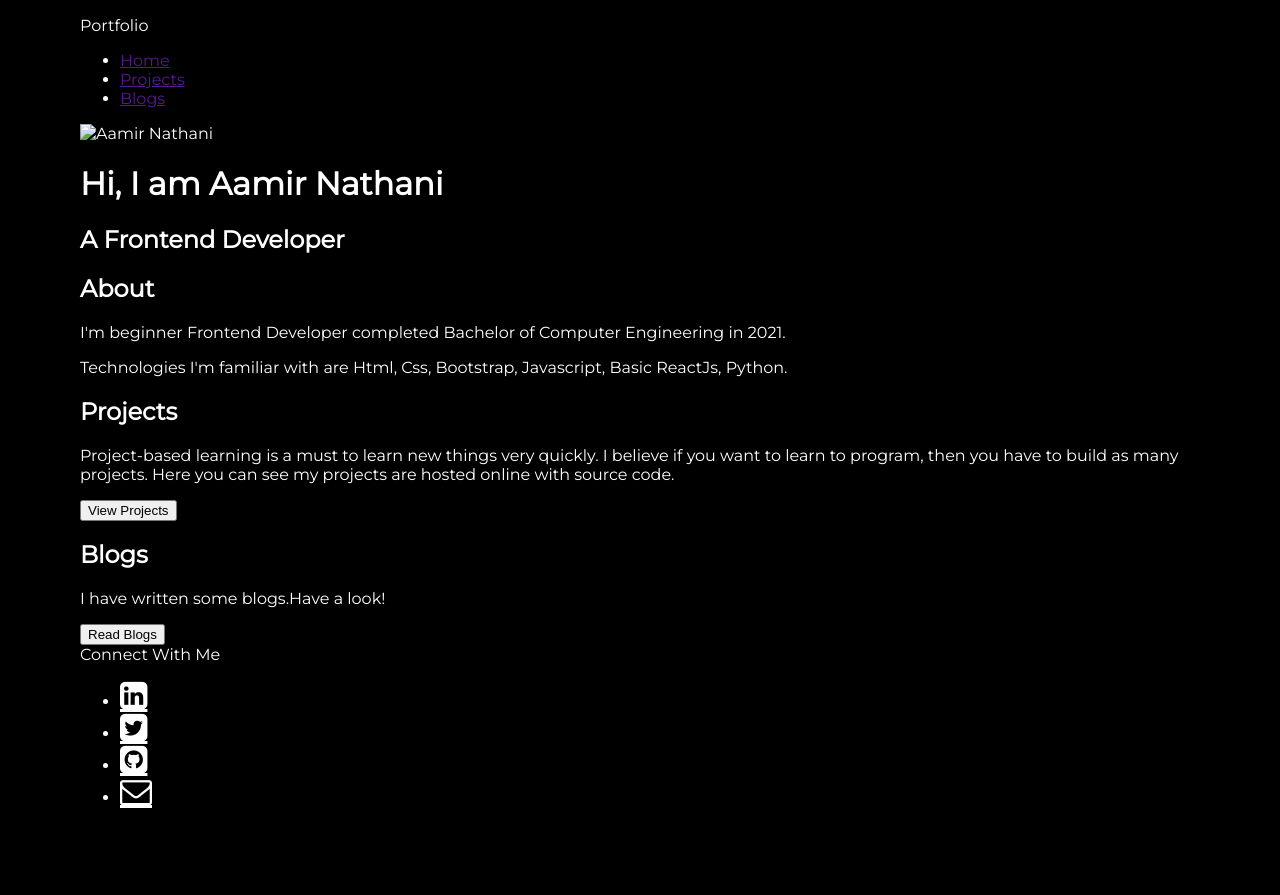
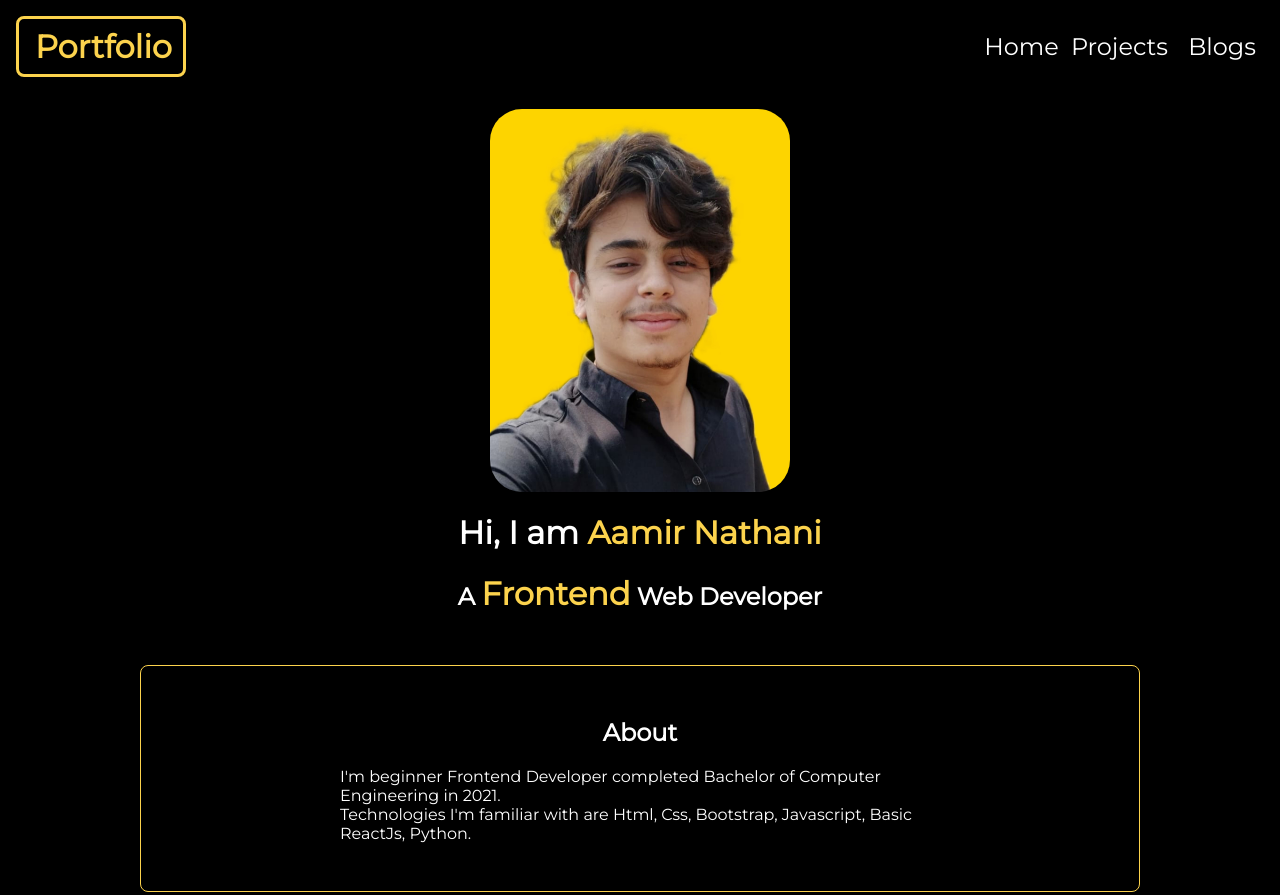
Before and after one commit to amirnathani9/my-portfolio, a plain HTML site: page index.html in a window 1280 px wide. Shown: the top 895 px of the page. Before the commit the page ends 840 px from the top, so only its background shows below. Drawn offline with Linux system fonts and the light colour scheme.

Commit message:
fixed html and css

```diff
--- a/index.html
+++ b/index.html
@@ -4,75 +4,82 @@
     <meta charset="UTF-8">
     <meta http-equiv="X-UA-Compatible" content="IE=edge">
     <meta name="viewport" content="width=device-width, initial-scale=1.0">
+
     <link href="style.css" rel="stylesheet" />
     <link rel="stylesheet" href="https://stackpath.bootstrapcdn.com/font-awesome/4.7.0/css/font-awesome.min.css">
     <title>Aamir Nathani | Portfolio </title>
 </head>
 <body>
-    <nav>
-        <div>Portfolio</div>
-        <ul>
-            <li>
-                <a href="">Home</a>
+
+
+    <nav class="navigation nav-container">
+        <div class="nav-brand brand-border">Portfolio</div>
+        <ul class="list-non-bullet nav-pills >
+            <li class="list-item-inline">
+                <a href="index.html">Home</a>
              </li>
-            <li>
-                <a href="">Projects</a>
+            <li class="list-item-inline">
+                <a href="project.html">Projects</a>
              </li>
-             <li>
-                <a href="">Blogs</a>
+             <li class="list-item-inline">
+                <a href="blogs.html">Blogs</a>
              </li>
         </ul>
     </nav>
 
-    <header>
-        <img src="/images/mypic.svg" alt="Aamir Nathani">
-        <h1>Hi, I am Aamir Nathani</h1>
-        <h2>A Frontend Developer</h2>
+    <header class="main-profile">
+        <img src="/images/profile.jpg" class="profile-img" alt="Aamir Nathani">
+        <h1>Hi, I am <span class="profile-heading"> Aamir Nathani</span></h1>
+        <h2>A <span class="profile-heading">Frontend</span> Web Developer</h2>
     </header>
 
-    <section>
-        <div>
+    <section class="section primary-section">
+        <div class="container-center">
             <h2>About</h2>
-            <p>I'm beginner Frontend Developer completed Bachelor of Computer Engineering in 2021.</p>
-            <p>Technologies I'm familiar with are Html, Css, Bootstrap, Javascript, Basic ReactJs, Python.</p>
+            <p>I'm beginner Frontend Developer completed Bachelor of Computer Engineering in 2021.<br>Technologies I'm familiar with are Html, Css, Bootstrap, Javascript, Basic ReactJs, Python.</p>
 
         </div>
     </section>
-
-    <section>
-        <div>
+    <br>
+    <section class="section secondary-section">
+        <div class="container-center">
             <h2>Projects</h2>
             <p>Project-based learning is a must to learn new things very quickly. I believe if you want to learn to program, then you have to build as many projects. Here you can see my projects are hosted online with source code.</p>
-            <button onclick="window.location.href=">View Projects</button>
+                <div class="btn-center">
+                    <button class="secondary-btn" onclick="window.location.href='project.html';">View Projects</button>
+                </div>
         </div>
     </section>
-
-    <section>
-        <div>
+    <br>
+    <section class="section primary-section">
+        <div class="container-center">
             <h2>Blogs</h2>
             <p>I have written some blogs.Have a look!</p>
-            <button onclick="window.location.href=">Read Blogs</button>
-
+            <div class="btn-center">
+                <button class="primary-btn" onclick="window.location.href='blogs.html';">Read Blogs</button>
+            </div>
         </div>
     </section>
-
-    <footer>
-        <div>Connect With Me</div>
-        <ul>
-            <li>
+    <br>
+    <br>
+<hr>
+    <footer class="list-non-bullet footer">
+        <div class="footer-line">Connect With Me</div>
+        <ul class="social-pills">
+            <li class="list-item-inline">
                 <a href="https://www.linkedin.com/in/aamirnathani/" target="  _blank " class="fa fa-2x fa-linkedin-square pr-4 social-logo " aria-hidden="true ">
                 </a>
             </li>
-            <li>
+            <li class="list-item-inline">
                 <a href="https://www.facebook.com/astusarchitects" target=" _blank " class="fa fa-2x fa-twitter-square pr-4 social-logo" aria-hidden="true">
                 </a>
             </li>
-            <li>
-                <a href="https://github.com/amirnathani9" target="_blank " class="fa fa-2x fa-github-square pr-4 social-logo" aria-hidden="true ">
+            <li class="list-item-inline">
+                <a href="https://github.com/amirnathani9" target=" _blank " class="fa fa-2x fa-github-square pr-4 social-logo" aria-hidden="true ">
                 </a>
             </li>
-            <li>
-                <a href="mailto:amirnathani9@gmail.com" target="_blank " class="fa fa-2x fa-envelope-o pr-4 social-logo" aria-hidden="true ">
+            <li class="list-item-inline">
+                <a href="mailto:amirnathani9@gmail.com" target=" _blank " class="fa fa-2x fa-envelope-o pr-4 social-logo" aria-hidden="true ">
                 </a>
             </li>
         </ul>
--- a/style.css
+++ b/style.css
@@ -13,37 +13,168 @@ body {
     background-color: black;
     color: white;
     font-family: 'Montserrat', sans-serif;
-    margin: 0;
-    padding: 1rem 5rem;
+    margin: 1rem;
+
 }
 
+.navigation{
+    color: white;
+}
 
+.navigation .nav-brand {
+    font-size:xx-large;
+    font-weight: bolder;
+    box-sizing: border-box;
+    padding: 0.5rem 1rem;
+}
 
+.navigation .brand-border{
+    color: var(--primary-color);
+    border-radius: 0.5rem;
+    border: 3px solid var(--primary-color);
+    display: block;
+    max-width: 170px;
+}
 
+.list-non-bullet {
 
+    list-style: none;
+    padding-inline-start: 0px;
+}
 
+.list-item-inline {
+    display: inline;
+    padding: 0rem 0.5rem;
+}
 
+.navigation .nav-pills {
+    text-align: right;
+}
 
+a{
+    color: white;
+    text-decoration: none;
+    font-size: x-large;
+}
 
+.nav-container {
+        display:flex;
+        justify-content:space-between;
+        align-items:center;
+}
 
+.main-profile {
+    padding:2rem;
+    text-align: center;
+}
 
+.profile-img {
+    max-width: 80%;
+    width: 300px;
+    border-radius: 2rem;
+    object-fit: cover;
+    margin: auto;
+    display: block;
+}
 
+.profile-heading {
+    text-align: center;
+    padding-top: 1rem;
+    color: var(--dark-gray);
+}
 
+.main-profile .profile-heading{
+    color: var(--primary-color);
+    font-weight: bolder;
+    font-size: 2rem;
+}
 
+.section {
+    padding: 2rem;
+    box-sizing: border-box;
 
+}
 
+.section h2{
+    text-align: center;
+}
 
+.section .container-center {
+    max-width: 600px;
+    margin: auto;
 
+}
 
+.primary-section{
+    color:white;
+    border-radius: 0.5rem;
+    border: 1px solid var(--primary-color);
+    display: block;
+    max-width: 1000px;
+    margin: auto;
+}
 
+.secondary-section {
+    color:var(--primary-color);
+    border-radius: 0.5rem;
+    border: 1px solid white;
+    display: block;
+    max-width: 1000px;
+    margin: auto;
+}
 
+.btn-center{
+    margin: 0;
+    text-align: center;
+}
 
+.secondary-btn{
+    color: var(--primary-color);
+    border-radius: 0.5rem;
+    border: 3px solid var(--primary-color);
+    font-size: large;
+    padding: 0.5rem;
+    background-color:black;
+}
 
+.primary-btn{
+    color: white;
+    border-radius: 0.5rem;
+    border: 3px solid white;
+    font-size: large;
+    padding: 0.5rem;
+    background-color:black;
+}
 
+.primary-btn:hover{
+    color: var(--primary-color);
+    border: 3px solid var(--primary-color);
+    background-color: black;
+}
 
+.secondary-btn:hover{
+    color: white;
+    border: 3px solid white;
+    background-color: black;
+}
 
+.footer-line {
+    text-align: center;
+    color: var(--primary-color);
+    padding-bottom: 0.5rem;
+}
 
+.footer .social-pills {
+    text-align: center;
+}
+.footer ul {
+    padding-inline-start: 0px;
+}
 
 .social-logo {
     color: white;
 }
+
+hr {
+    border: 1px solid white;
+}
```
Also changed, not shown: blogs.html (added), images/profile.jpg (added), project.html (added).
